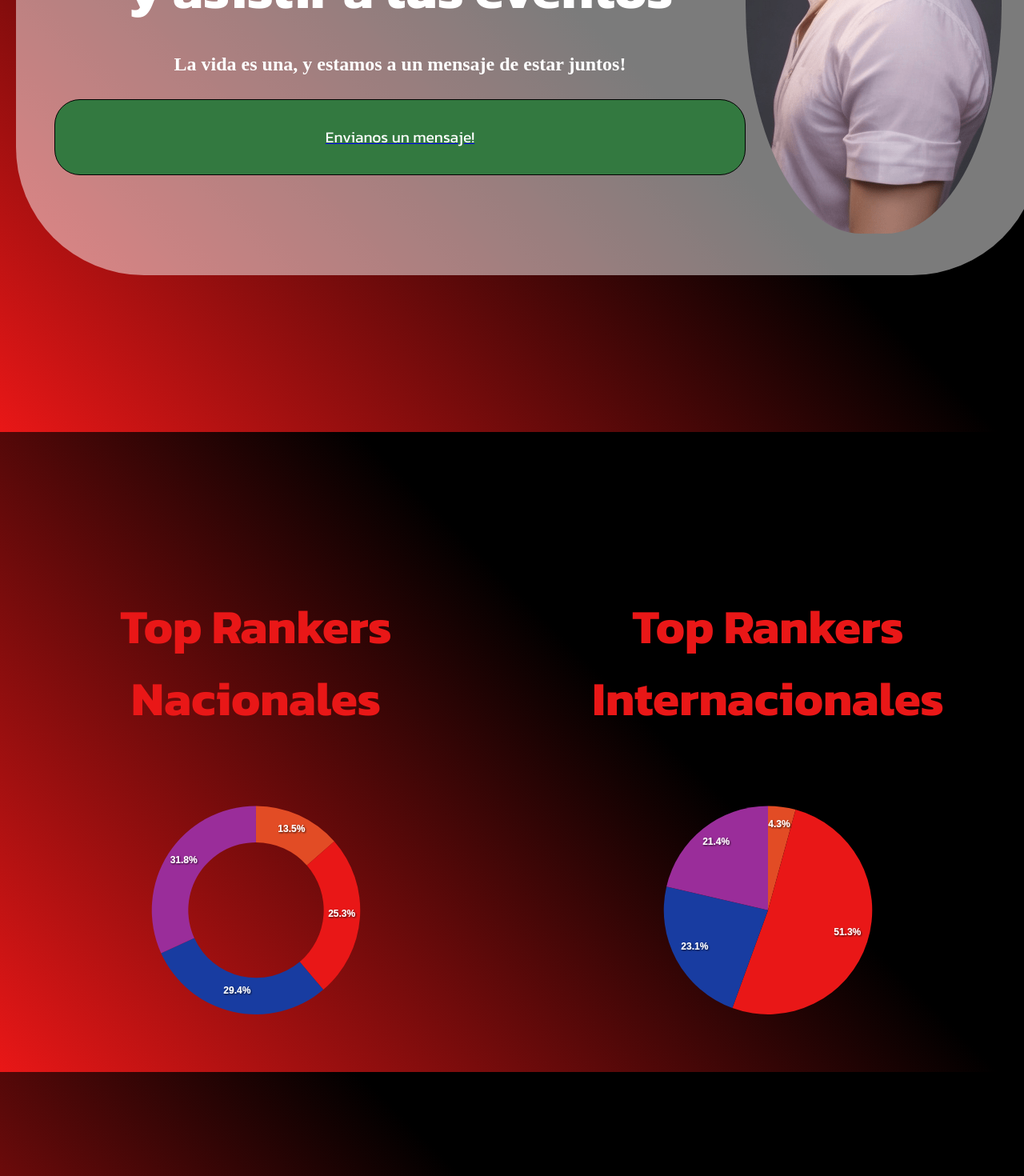
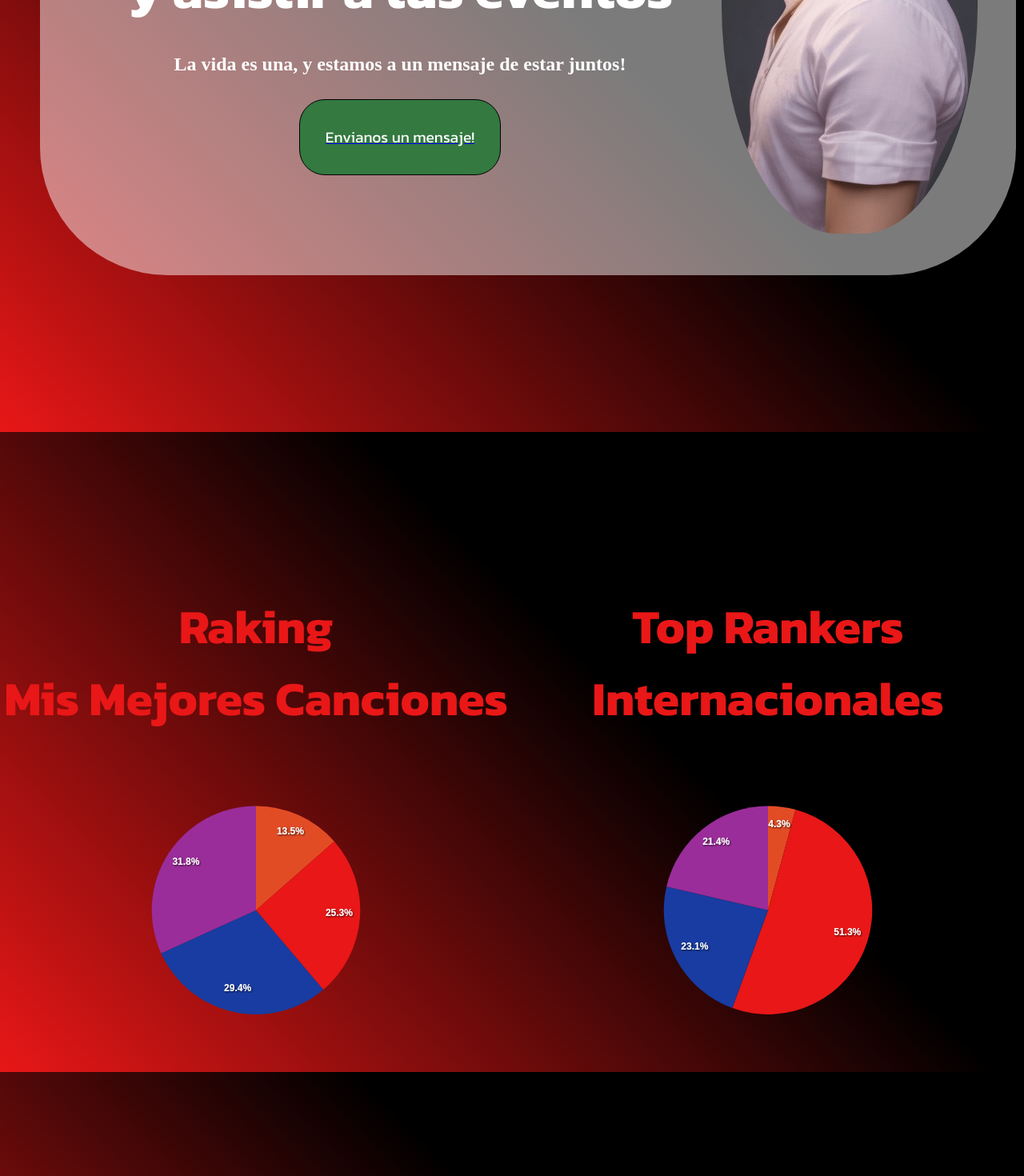
Before and after one commit to SalZeus/ferromusica-deploy, a React (Vite) app in the folder ferro/: page /business in a window 1280 px wide. Shown: the part 1060-2530 px from the top of the page at 80% size. Built offline with nearby package versions, Linux system fonts and the light colour scheme.

Commit message:
adding small tweaks to framermotion and adding a contact motion animation for certain items

```diff
--- a/ferro/src/App.jsx
+++ b/ferro/src/App.jsx
@@ -4,6 +4,7 @@ import Home from "./Containers/Home/Home";
 import Gallery from "./Containers/Gallery/Gallery.jsx";
 import VideoGallery from "./Containers/VideoGallery/VideoGallery.jsx";
 import Business from "./Containers/Business/Business"
+import NoPage from "./Components/NoPage"
 import './App.scss'
 function App() {
 
@@ -15,6 +16,7 @@ function App() {
         <Route path="/gallery" element={<Gallery />}></Route>
         <Route path="/videos" element={<VideoGallery />}></Route>
         <Route path="/business" element={<Business />}></Route>
+        <Route path="*" element={<NoPage />} />
       </Routes>
     </BrowserRouter>
   )
--- a/ferro/src/Components/Header/Header.scss
+++ b/ferro/src/Components/Header/Header.scss
@@ -11,12 +11,16 @@
     position: fixed;
     top: 0;
     background: rgba(57, 41, 36, 0.2);
+    .logo-svg{
+      margin-right: 40px;
+    }
 }
 .navbar-logo{
     font-family: var(--title-font);
     margin-top: 10px;
     height: 200px;
     width: auto;
+    margin-right: 20px;
 }
 .navbar-links {
     display: flex;
@@ -24,6 +28,7 @@
     list-style: none;
     width: 100%;
     justify-content: space-evenly;
+    margin-left: 40px;
 
     li {
       color: var(--orange);
@@ -119,6 +124,7 @@
             color: var(--white);
             background-color: transparent;
             z-index: inherit;
+            margin-right: 20px;
         }
         ul{
             z-index: inherit;
--- a/ferro/src/Components/Piechart/piechart.jsx
+++ b/ferro/src/Components/Piechart/piechart.jsx
@@ -1,43 +1,97 @@
-import  Chart  from "react-apexcharts";
-import "./piechart.scss"
+import Chart from "react-apexcharts";
+import {motion} from "framer-motion"
+import "./piechart.scss";
 
-function Piechart()
-{
-    return(
-            <section className="pie-container">
+function Piechart() {
+  return (
+    <motion.section className="pie-container">
       <div className="chart">
         <Chart
           className="pie"
-                     type="donut"
+          type="pie"
           series={[23, 43, 50, 54]}
-
           options={{
-                        plotOptions: {donut: {size: "65%"}},
-                        title:{ text:"Top Rankers", align: "center", margin: 0,
-                        style:{fontSize: "60px", fontWeight: "bold", color: "#E91717", fontFamily: "'Kanit', sans-serif"}} ,
-                    subtitle: { text:"Nacionales", align: "center", margin: 120,
-                    style:{fontSize: "60px", fontWeight: "bold", color: "#E91717", fontFamily: "'Kanit', sans-serif"}},
-                    noData:{text:"Empty Data"},
-                            colors:["rgb(226, 76, 37)","rgb(233, 23, 23)", "rgb(24, 60, 161)", "rgb(154, 45, 154)"],
-                            labels:["Clandestino", "Mirame Otra Vez", "Hoy No", "Secreto"],
-                            donut:{size: "10%", labels: {show: true}},
-                            theme: { palette: "pallete8", monochrome:{enabled: false, color: "#E91717", shadeIntensity: 1, shadeTo: "light"}},
+            plotOptions: { donut: { size: "65%" } },
+            title: {
+              text: "Raking",
+              align: "center",
+              margin: 0,
+              style: {
+                fontSize: "60px",
+                fontWeight: "bold",
+                color: "#E91717",
+                fontFamily: "'Kanit', sans-serif",
+              },
+            },
+            subtitle: {
+              text: "Mis Mejores Canciones",
+              align: "center",
+              margin: 120,
+              style: {
+                fontSize: "60px",
+                fontWeight: "bold",
+                color: "#E91717",
+                fontFamily: "'Kanit', sans-serif",
+              },
+            },
+            noData: {
+              text: "Empty Data",
+            },
+            colors: [
+              "rgb(226, 76, 37)",
+              "rgb(233, 23, 23)",
+              "rgb(24, 60, 161)",
+              "rgb(154, 45, 154)",
+            ],
+            labels: ["Clandestino", "Mirame Otra Vez", "Hoy No", "Secreto"],
+            donut: {
+              size: "10%",
+              labels: {
+                show: true,
+              },
+            },
+            theme: {
+              palette: "pallete8",
+              monochrome: {
+                enabled: false,
+                color: "#E91717",
+                shadeIntensity: 1,
+                shadeTo: "light",
+              },
+            },
             chart: {
-                                foreColor: "#ffffff", fontFamily: "'DM Sans', sans-serif",
+              foreColor: "#ffffff",
+              fontFamily: "'DM Sans', sans-serif",
             },
             animations: {
-                                enabled: true, easing: 'easeinout', speed: 800,
+              enabled: true,
+              easing: "easeinout",
+              speed: 800,
               animateGradually: {
-                                    enabled: true, delay:3500
+                enabled: true,
+                delay: 3500,
               },
               dynamicAnimation: {
-                                    enabled: true, speed: 500
-                                    }
+                enabled: true,
+                speed: 500,
+              },
             },
             legend: {
-                                show: false, fontSize: "22px"
+              show: false,
+              fontSize: "22px",
             },
-                            stroke: {show: false,}
+            stroke: {
+              show: false,
+            },
+            // fill: {
+            //     type: 'image',
+            //     opacity: 0.85,
+            //     image: {
+            //        src: ["../../assets/foto5.png", "../../assets/foto6.png", "../../assets/foto7.png", "../../assets/foto8.png"],
+            //       width: 25,
+            //       imagedHeight: 25
+            //     }
+            // }
           }}
         />
       </div>
@@ -46,38 +100,84 @@ function Piechart()
           className="pie"
           type="pie"
           series={[10, 120, 54, 50]}
-
           options={{
-                            plotOptions: {donut: {size: "65%"}},
-                            title:{ text:"Top Rankers", align: "center", margin: 0,
-                            style:{fontSize: "60px", fontWeight: "bold", color: "#E91717", fontFamily: "'Kanit', sans-serif"}} ,
-                            subtitle: { text:"Internacionales", align: "center", margin: 120,
-                            style:{fontSize: "60px", fontWeight: "bold", color: "#E91717", fontFamily: "'Kanit', sans-serif"}},
-                            noData:{text:"Empty Data"},
-                            colors:["rgb(226, 76, 37)","rgb(233, 23, 23)", "rgb(24, 60, 161)", "rgb(154, 45, 154)"],
-                            labels:["Clandestino", "Mirame Otra Vez", "Hoy No", "Secreto"],
-                            donut:{size: "10%", labels: {show: true}},
-                            theme: { palette: "pallete8", monochrome:{enabled: false, color: "#E91717", shadeIntensity: 1, shadeTo: "light"}},
+            plotOptions: { donut: { size: "65%" } },
+            title: {
+              text: "Top Rankers",
+              align: "center",
+              margin: 0,
+              style: {
+                fontSize: "60px",
+                fontWeight: "bold",
+                color: "#E91717",
+                fontFamily: "'Kanit', sans-serif",
+              },
+            },
+            subtitle: {
+              text: "Internacionales",
+              align: "center",
+              margin: 120,
+              style: {
+                fontSize: "60px",
+                fontWeight: "bold",
+                color: "#E91717",
+                fontFamily: "'Kanit', sans-serif",
+              },
+            },
+            noData: { text: "Empty Data" },
+            colors: [
+              "rgb(226, 76, 37)",
+              "rgb(233, 23, 23)",
+              "rgb(24, 60, 161)",
+              "rgb(154, 45, 154)",
+            ],
+            labels: ["Clandestino", "Mirame Otra Vez", "Hoy No", "Secreto"],
+            donut: { size: "10%", labels: { show: true } },
+            theme: {
+              palette: "pallete8",
+              monochrome: {
+                enabled: false,
+                color: "#E91717",
+                shadeIntensity: 1,
+                shadeTo: "light",
+              },
+            },
             chart: {
-                                foreColor: "#ffffff", fontFamily: "'DM Sans', sans-serif",
+              foreColor: "#ffffff",
+              fontFamily: "'DM Sans', sans-serif",
             },
             animations: {
-                                enabled: true, easing: 'easeinout', speed: 800,
+              enabled: true,
+              easing: "easeinout",
+              speed: 800,
               animateGradually: {
-                                    enabled: true, delay:3500
+                enabled: true,
+                delay: 3500,
               },
               dynamicAnimation: {
-                                    enabled: true, speed: 500
-                                    }
+                enabled: true,
+                speed: 500,
+              },
             },
             legend: {
-                                show: false, fontSize: "22px"
+              show: false,
+              fontSize: "22px",
             },
-                            stroke: {show: false,}
-                    }}
+            stroke: { show: false },
+            // fill: {
+            //     type: 'image',
+            //     opacity: 0.85,
+            //     image: {
+            //        src: ["../../assets/foto5.png", "../../assets/foto6.png", "../../assets/foto7.png", "../../assets/foto8.png"],
+            //       width: 25,
+            //       imagedHeight: 25
+            //     }
+            // }
+          }
+        }
         />
       </div>
-            </section>
+    </motion.section>
   );
 }
 export default Piechart;
--- a/ferro/src/Containers/Business/Business.jsx
+++ b/ferro/src/Containers/Business/Business.jsx
@@ -12,7 +12,8 @@ const Business = () => {
 
   return (
     <>
-      <motion.section className="business">
+      <motion.section animate={{ x: [-3000, 1000, -200, 0] }}
+      className="business">
         <motion.h1 className="title">Veamonos!</motion.h1>
         <motion.div className="hero-container">
           <motion.div className="hero-announcement">
@@ -25,7 +26,12 @@ const Business = () => {
                 La vida es una, y estamos a un mensaje de estar juntos!
               </motion.h2>
               <a className="mensaje" href="#contactanos">
-                <motion.button>Envianos un mensaje!</motion.button>
+                <motion.button
+                whileHover={{ scale: [1.3, 1.4, 2, 1.4, 1.6, 1.2] }}
+                initial={{scale: 1}}
+                >
+                  Envianos un mensaje!
+                </motion.button>
               </a>
             </div>
             <div className="announcement-right">
@@ -38,10 +44,12 @@ const Business = () => {
         </motion.div>
 
       </motion.section>
-      <section>
+      <motion.section
+      animate={{ x: [-3000, 1000, -200, 0] }}>
         <Piechart />
-      </section>
-      <motion.section>
+      </motion.section>
+      <motion.section
+      animate={{ x: [-3000, 1000, -200, 0] }}>
         <Contact />
       </motion.section>
     </>
--- a/ferro/src/Containers/Business/Business.scss
+++ b/ferro/src/Containers/Business/Business.scss
@@ -10,6 +10,9 @@
         font-family: var(--text-font);
         color: white;
         margin: 60px 0;
+        @media screen and (max-width: 1135px) {
+            font-size: 8rem;
+        }
     }
     .hero-container{
         display: flex;
@@ -31,6 +34,8 @@
             align-items: center;
             flex-direction: row;
             justify-content:space-around;
+            margin: 0 30px 0 30px;
+
             h1{
                 align-self: center; /* Vertically center content */
                 display: flex; /* Allow vertical centering */
@@ -66,6 +71,8 @@
                     list-style: none;
                     text-decoration: none;
                     text-decoration-line: none;
+                    max-width: 600px;
+                    margin: 0 auto;
                     cursor: pointer;
                 }
             }
--- a/ferro/src/Containers/Carousel/Carousel.jsx
+++ b/ferro/src/Containers/Carousel/Carousel.jsx
@@ -1,4 +1,4 @@
-import { useState } from "react";
+import { useState } from 'react';
 import './Carousel.scss'
 import { AnimatePresence, motion } from 'framer-motion'
 
--- a/ferro/src/Containers/Contact/Contact.jsx
+++ b/ferro/src/Containers/Contact/Contact.jsx
@@ -6,7 +6,8 @@ import { motion } from 'framer-motion';
 
 const Contact = () => {
   return (
-    <section className='contact' id="contactanos">
+    <motion.section className='contact' id="contactanos"
+    animate={{ x: [-3000, 1000, -200, 0] }}>
       <div className='container'>
         <div className='invitation'>
             <h1>Nos encantaría conocerte!</h1>
@@ -30,7 +31,7 @@ const Contact = () => {
           </a>
         </motion.div>
       </div>
-    </section>
+    </motion.section>
   )
 }
 
--- a/ferro/src/Containers/Gallery/Gallery.jsx
+++ b/ferro/src/Containers/Gallery/Gallery.jsx
@@ -10,7 +10,7 @@ function Gallery() {
     return(
 
         <motion.section className="gallery" id="galeria"
-        animate={{ x: [0, 100, 0] }}
+        animate={{ x: [-3000, 1000, -200, 0] }}
         >
             <motion.div className="container"
                 animate={{ x: [0, 100, 0] }}
--- a/ferro/src/Containers/VideoGallery/VideoGallery.jsx
+++ b/ferro/src/Containers/VideoGallery/VideoGallery.jsx
@@ -32,7 +32,7 @@ function VideoGallery() {
     return(
 
         <motion.section className="gallery" id="galeria"
-        animate={{ x: [0, 100, 0] }}
+        animate={{ x: [-3000, 1000, -200, 0] }}
 
         >
             <motion.div className="container"
--- a/ferro/src/Containers/VideoGallery/VideoGallery.scss
+++ b/ferro/src/Containers/VideoGallery/VideoGallery.scss
@@ -28,8 +28,8 @@ section{
             text-align: center;
             justify-content: center;
             .video{
-                width: 100%;
-                height: 100%;
+                width: 1920px;
+                height: 1080px;
                 margin: 0px 20px 20px 20px;
                 img{
                     width: 100%;
```
Also changed, not shown: ferro/src/Components/Header/Header.jsx (+8 -3 lines). Lines whose indentation alone changed are shown as unchanged.
